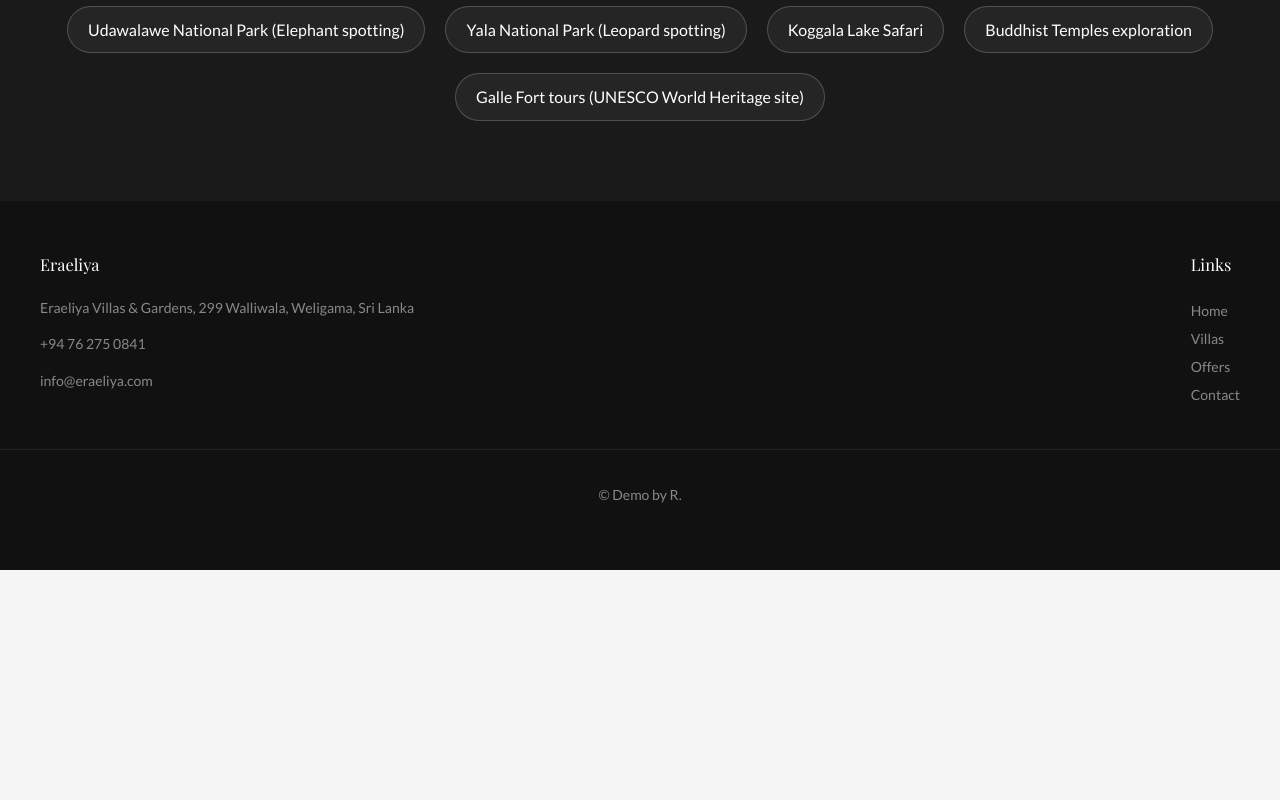
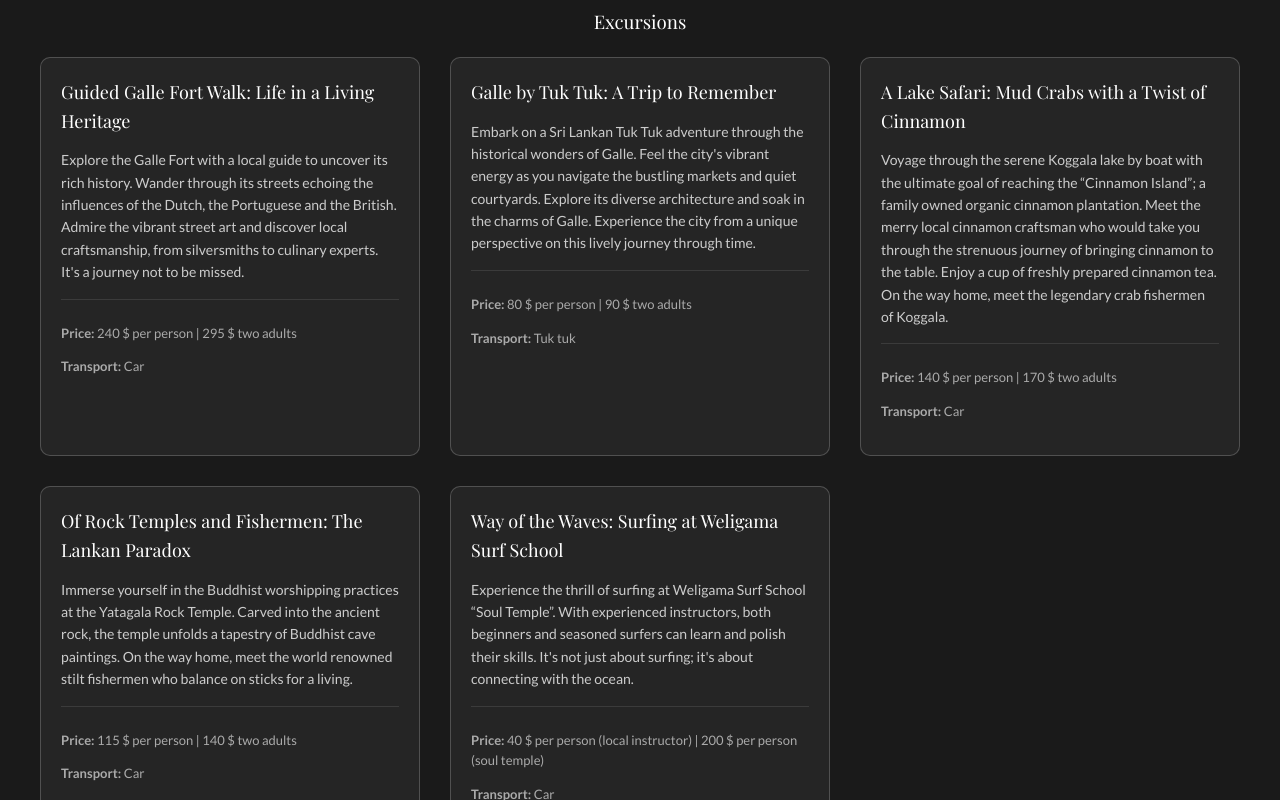
Before and after one commit to scythe410/Eraeliya-Chatbot-Demo, a React (Vite) app: page / in a window 1280 px wide. Shown: the part 3940-4740 px from the top of the page. Before the commit the page ends 4510 px from the top, so only its background shows below. Built offline with nearby package versions, Linux system fonts and the light colour scheme; a web font is replaced by a local one.

Commit message:
feat: Update Excursions with detailed info and card layout

```diff
--- a/src/App.jsx
+++ b/src/App.jsx
@@ -77,11 +77,17 @@ const LandingPage = () => (
         </div>
 
         <h3 style={{ color: 'white', marginBottom: '20px' }}>Excursions</h3>
-        <div style={{ display: 'flex', flexWrap: 'wrap', justifyContent: 'center', gap: '20px' }}>
+        <div style={{ display: 'grid', gridTemplateColumns: 'repeat(auto-fit, minmax(300px, 1fr))', gap: '30px' }}>
           {knowledgeBase.experiences.excursions.map((exp, index) => (
-            <span key={index} style={{ padding: '10px 20px', border: '1px solid rgba(255,255,255,0.2)', borderRadius: '30px', backgroundColor: 'rgba(255,255,255,0.05)' }}>
-              {exp}
-            </span>
+            <div key={index} style={{ padding: '20px', border: '1px solid rgba(255,255,255,0.2)', borderRadius: '10px', backgroundColor: 'rgba(255,255,255,0.05)', textAlign: 'left' }}>
+              <h4 style={{ color: '#fff', fontSize: '18px', marginBottom: '10px' }}>{exp.title}</h4>
+              <p style={{ color: '#ccc', fontSize: '14px', marginBottom: '15px' }}>{exp.description}</p>
+              <div style={{ fontSize: '13px', color: '#aaa', borderTop: '1px solid rgba(255,255,255,0.1)', paddingTop: '10px' }}>
+                <p><strong>Price:</strong> {exp.price}</p>
+                <p><strong>Transport:</strong> {exp.transport}</p>
+                {exp.note && <p><em>{exp.note}</em></p>}
+              </div>
+            </div>
           ))}
         </div>
       </div>
--- a/src/data/knowledgeBase.js
+++ b/src/data/knowledgeBase.js
@@ -119,13 +119,39 @@ export const knowledgeBase = {
     breakfast: "Complimentary breakfast included. Served on your private terrace or at the main villa, Bawana, from 8 am to 12 pm."
   },
   experiences: {
-    description: "Embark on unforgettable adventures at Eraeliya Villas & Gardens. Explore the vibrant culture, pristine beaches, and exhilarating activities.",
+    description: "Greetings from an oasis where nature dances in harmony and tranquility meets adventure - welcome to Eraeliya Villas & Gardens - Sri Lanka in its essence is an experience for spirited travelers. Immerse yourselves in our experiential excursions and be one with the local culture during your stay at Eraeliya.",
     excursions: [
-      "Udawalawe National Park (Elephant spotting)",
-      "Yala National Park (Leopard spotting)",
-      "Koggala Lake Safari",
-      "Buddhist Temples exploration",
-      "Galle Fort tours (UNESCO World Heritage site)"
+      {
+        title: "Guided Galle Fort Walk: Life in a Living Heritage",
+        description: "Explore the Galle Fort with a local guide to uncover its rich history. Wander through its streets echoing the influences of the Dutch, the Portuguese and the British. Admire the vibrant street art and discover local craftsmanship, from silversmiths to culinary experts. It's a journey not to be missed.",
+        price: "240 $ per person | 295 $ two adults",
+        transport: "Car"
+      },
+      {
+        title: "Galle by Tuk Tuk: A Trip to Remember",
+        description: "Embark on a Sri Lankan Tuk Tuk adventure through the historical wonders of Galle. Feel the city's vibrant energy as you navigate the bustling markets and quiet courtyards. Explore its diverse architecture and soak in the charms of Galle. Experience the city from a unique perspective on this lively journey through time.",
+        price: "80 $ per person | 90 $ two adults",
+        transport: "Tuk tuk"
+      },
+      {
+        title: "A Lake Safari: Mud Crabs with a Twist of Cinnamon",
+        description: "Voyage through the serene Koggala lake by boat with the ultimate goal of reaching the “Cinnamon Island”; a family owned organic cinnamon plantation. Meet the merry local cinnamon craftsman who would take you through the strenuous journey of bringing cinnamon to the table. Enjoy a cup of freshly prepared cinnamon tea. On the way home, meet the legendary crab fishermen of Koggala.",
+        price: "140 $ per person | 170 $ two adults",
+        transport: "Car"
+      },
+      {
+        title: "Of Rock Temples and Fishermen: The Lankan Paradox",
+        description: "Immerse yourself in the Buddhist worshipping practices at the Yatagala Rock Temple. Carved into the ancient rock, the temple unfolds a tapestry of Buddhist cave paintings. On the way home, meet the world renowned stilt fishermen who balance on sticks for a living.",
+        price: "115 $ per person | 140 $ two adults",
+        transport: "Car"
+      },
+      {
+        title: "Way of the Waves: Surfing at Weligama Surf School",
+        description: "Experience the thrill of surfing at Weligama Surf School “Soul Temple”. With experienced instructors, both beginners and seasoned surfers can learn and polish their skills. It's not just about surfing; it's about connecting with the ocean.",
+        price: "40 $ per person (local instructor) | 200 $ per person (soul temple)",
+        transport: "Car",
+        note: "Special rates giving for group bookings"
+      }
     ],
     activities: [
       "Yoga & Meditation (Private terrace, lush garden, or oceanfront)",
```
